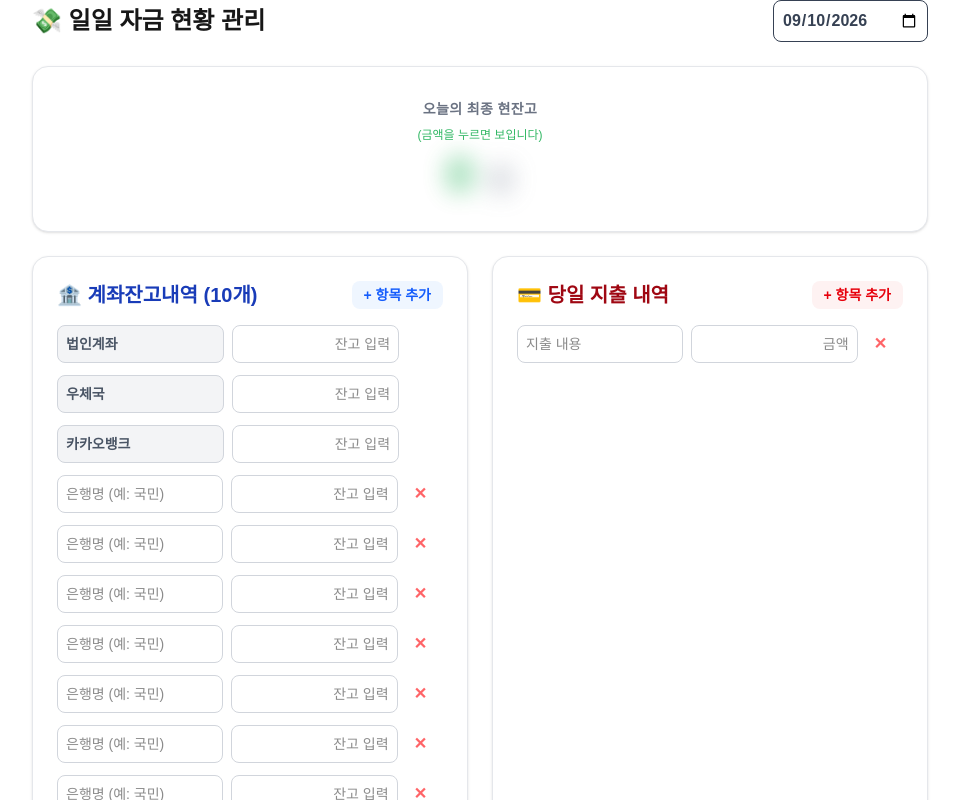
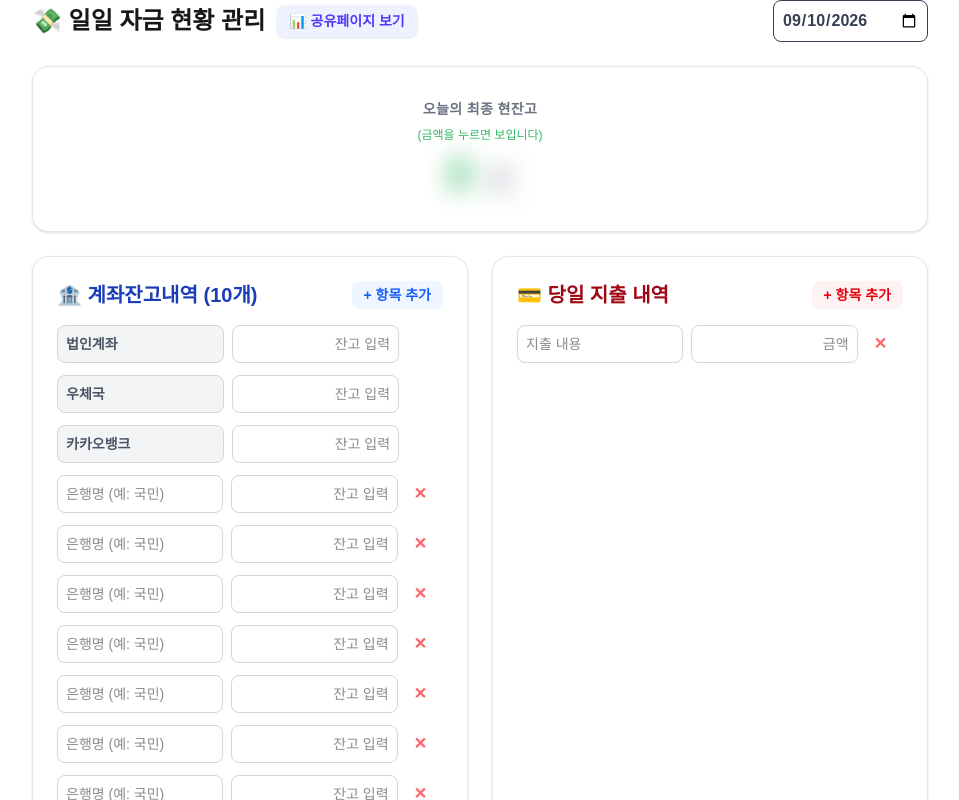
Before and after one commit to hannune-s/money, a Next.js app: page /admin in a window 1280 px wide. Shown: the top 800 px of the page, without its empty margins (160-1119 px from the left). Built offline with nearby package versions, Linux system fonts and the light colour scheme; no server answers; the database is empty.

Commit message:
Add link to dashboard from admin page

```diff
--- a/src/app/admin/page.tsx
+++ b/src/app/admin/page.tsx
@@ -164,7 +164,12 @@ export default function FinancesAdminPage() {
   return (
     <div className="max-w-4xl mx-auto space-y-6 pb-12">
       <div className="flex justify-between items-center mb-6">
-        <h1 className="text-2xl font-bold">💸 일일 자금 현황 관리</h1>
+        <div className="flex items-center space-x-3">
+          <h1 className="text-2xl font-bold">💸 일일 자금 현황 관리</h1>
+          <a href="/" target="_blank" rel="noopener noreferrer" className="bg-indigo-50 text-indigo-600 hover:bg-indigo-100 px-3 py-1.5 rounded-lg text-sm font-bold transition flex items-center shadow-sm">
+            📊 공유페이지 보기
+          </a>
+        </div>
         <input type="date" value={targetDate} onChange={e => setTargetDate(e.target.value)} className="p-2 border rounded-lg focus:ring-2 focus:ring-blue-500 font-bold text-gray-700" />
       </div>
 
```
